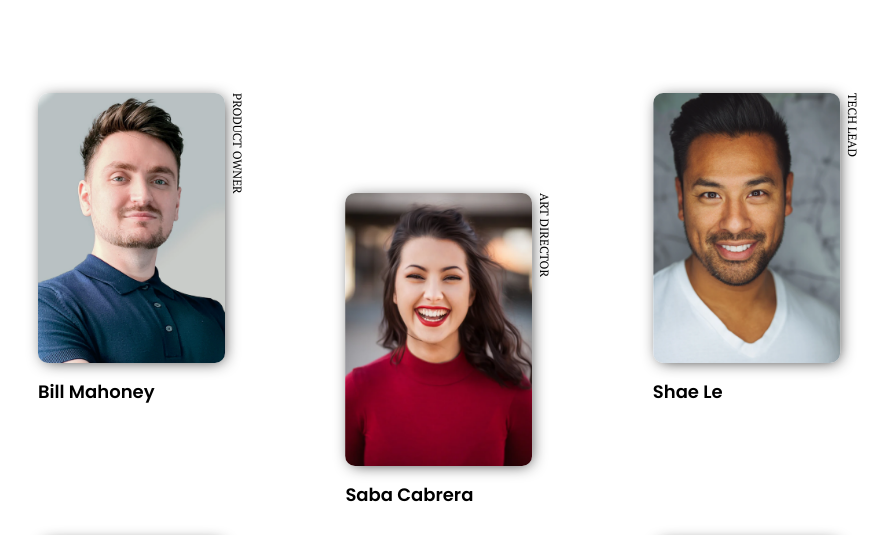
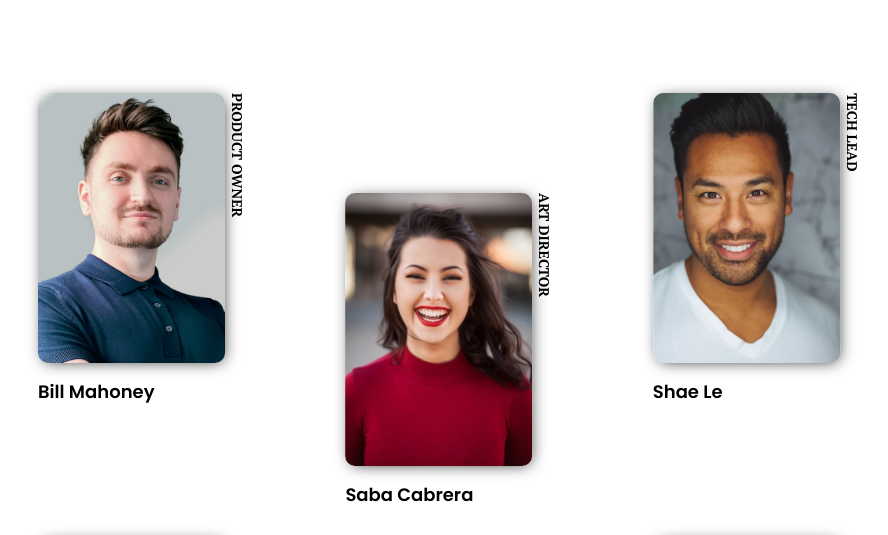
Before and after one commit to WaLinke/devchallenges.io.my-team-page, a plain HTML site: page index.html in a window 1280 px wide. Shown: the part 231-766 px from the top of the page, without its empty margins (197-1085 px from the left). Drawn offline with Linux system fonts and the light colour scheme.

Commit message:
Change role font size and weight

```diff
--- a/style.css
+++ b/style.css
@@ -70,8 +70,8 @@
 }
 .crew_role {
     font-family: 'PT Serif';
-    font-weight: 500;
-    font-size: 12px;
+    font-weight: 600;
+    font-size: 14px;
     line-height: 16px;
     width: 20px;
     writing-mode: vertical-rl;
```
